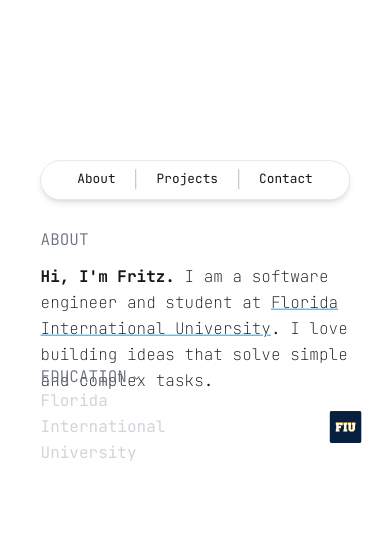
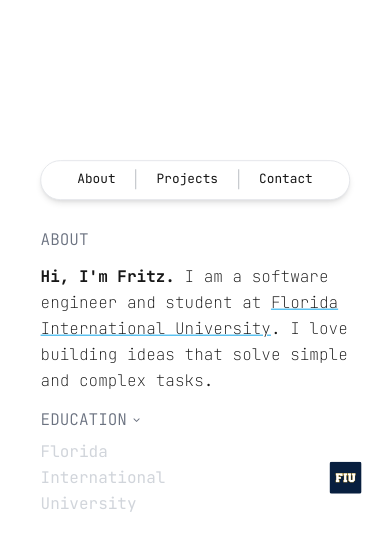
Before and after one commit to soyolz/Fils-Aime, a Next.js app: page / in a window 390 px wide. Shown: the top 548 px of the page. Built offline with nearby package versions, Linux system fonts and the light colour scheme.

Commit message:
Fixed Responsiveness on Mobile

```diff
--- a/src/app/components/Currently.js
+++ b/src/app/components/Currently.js
@@ -58,7 +58,7 @@
 
     return (
         <Popover>
-            <PopoverButton className="fixed focus:outline-none z-50 h-20 max-w-sm small:translate-y-[35vh] regular:translate-y-[33vh] -translate-x-[18.3vh] font-mono">
+            <PopoverButton className="fixed focus:outline-none z-50 h-20 max-w-sm small:translate-y-[40vh] regular:translate-y-[33vh] -translate-x-[18.3vh] font-mono">
             <div className="flex items-center text-gray-500 font-light">
                     <h1>EDUCATION</h1>
                     <ChevronDownIcon aria-hidden="true" className="w-5 h-3" />
@@ -84,7 +84,7 @@
             </div>
 
         </PopoverPanel>
-            <div className="fixed z-50 h-20 max-w-lg small:w-[38vh] small:translate-y-[41vh] regular:translate-y-[38vh] -translate-x-[18.3vh] font-mono">{renderSelectedUniversity(selectedUniversity)}</div>
+            <div className="fixed z-50 h-20 max-w-lg small:w-[38vh] small:translate-y-[47vh] regular:translate-y-[38vh] -translate-x-[18.3vh] font-mono">{renderSelectedUniversity(selectedUniversity)}</div>
         </Popover>
     );
 };
```
